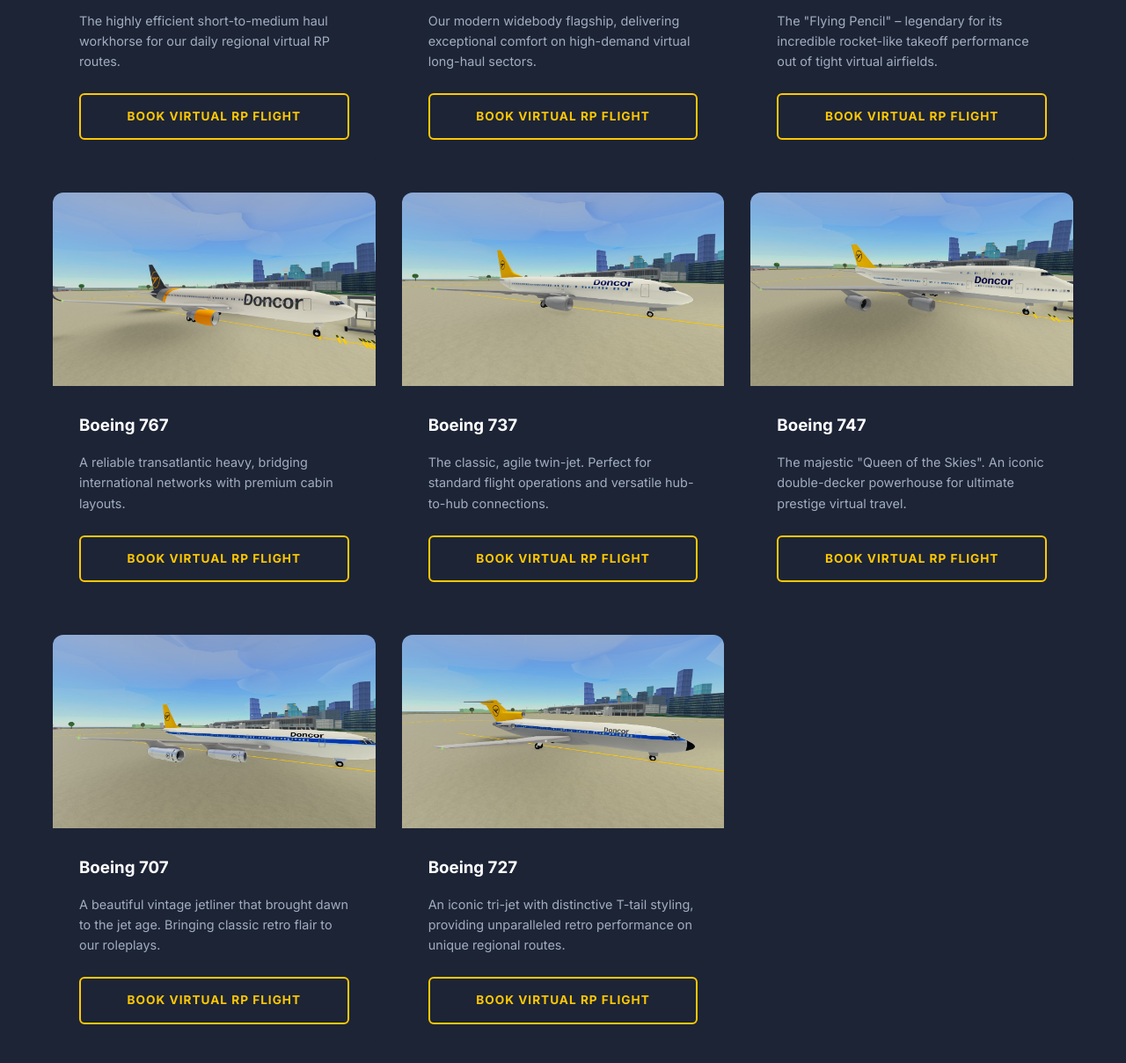
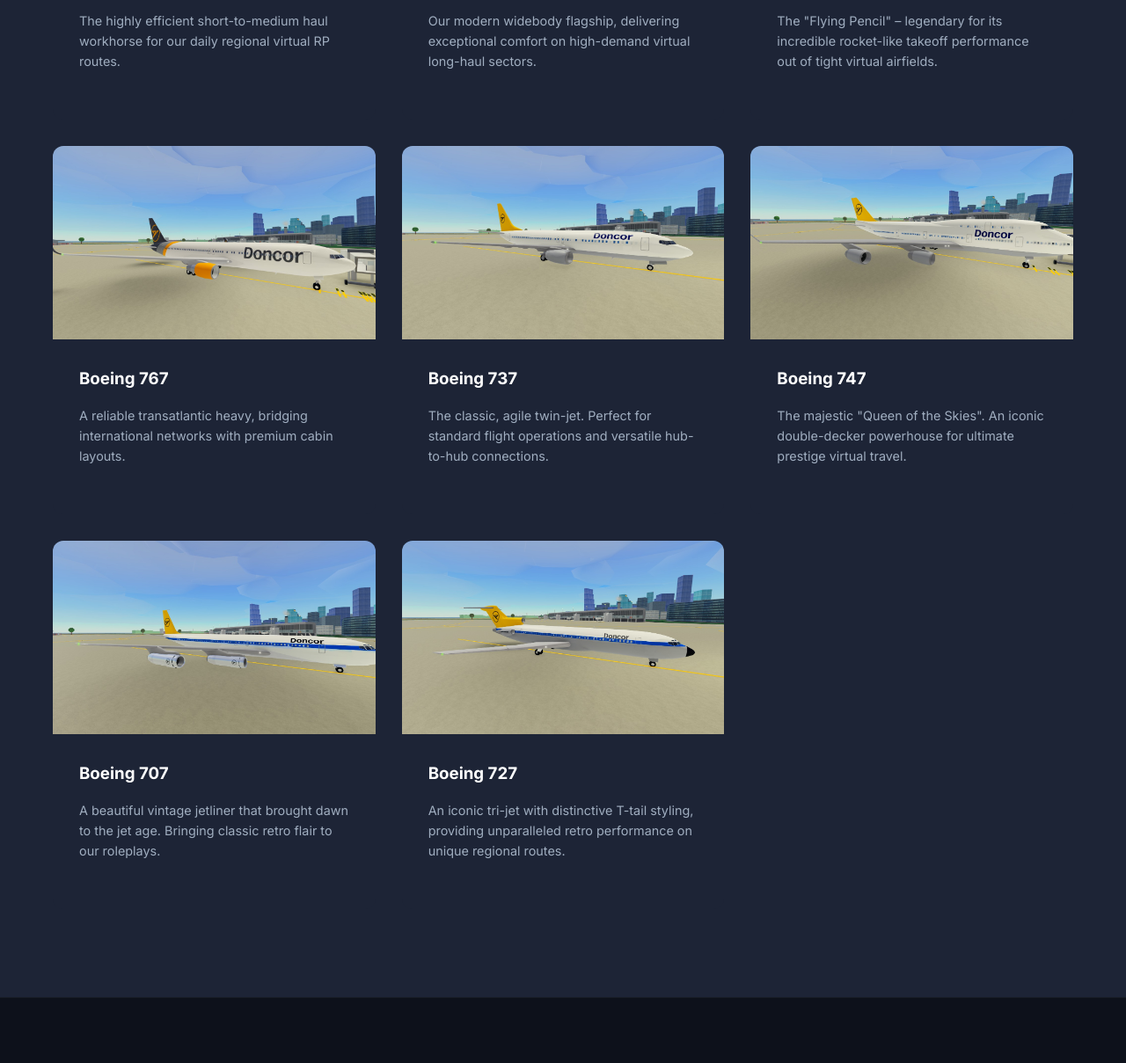
Before and after one commit to niklas-karoli/doncor, a plain HTML site: page index.html in a window 1280 px wide. Shown: the part 2911-4120 px from the top of the page at 88% size. Drawn offline with nearby package versions, Linux system fonts and the light colour scheme; no server answers.

Commit message:
Update index.html

```diff
--- a/index.html
+++ b/index.html
@@ -199,7 +199,6 @@
                     <div class="card-body">
                         <h3>Airbus A320</h3>
                         <p>The highly efficient short-to-medium haul workhorse for our daily regional virtual RP routes.</p>
-                        <a href="discord/" class="btn btn-outline" style="width: 100%;">Book Virtual RP Flight</a>
                     </div>
                 </div>
 
@@ -208,7 +207,6 @@
                     <div class="card-body">
                         <h3>Airbus A330</h3>
                         <p>Our modern widebody flagship, delivering exceptional comfort on high-demand virtual long-haul sectors.</p>
-                        <a href="discord/" class="btn btn-outline" style="width: 100%;">Book Virtual RP Flight</a>
                     </div>
                 </div>
 
@@ -217,7 +215,6 @@
                     <div class="card-body">
                         <h3>Boeing 757</h3>
                         <p>The "Flying Pencil" – legendary for its incredible rocket-like takeoff performance out of tight virtual airfields.</p>
-                        <a href="discord/" class="btn btn-outline" style="width: 100%;">Book Virtual RP Flight</a>
                     </div>
                 </div>
 
@@ -226,7 +223,6 @@
                     <div class="card-body">
                         <h3>Boeing 767</h3>
                         <p>A reliable transatlantic heavy, bridging international networks with premium cabin layouts.</p>
-                        <a href="discord/" class="btn btn-outline" style="width: 100%;">Book Virtual RP Flight</a>
                     </div>
                 </div>
 
@@ -235,7 +231,6 @@
                     <div class="card-body">
                         <h3>Boeing 737</h3>
                         <p>The classic, agile twin-jet. Perfect for standard flight operations and versatile hub-to-hub connections.</p>
-                        <a href="discord/" class="btn btn-outline" style="width: 100%;">Book Virtual RP Flight</a>
                     </div>
                 </div>
 
@@ -244,7 +239,6 @@
                     <div class="card-body">
                         <h3>Boeing 747</h3>
                         <p>The majestic "Queen of the Skies". An iconic double-decker powerhouse for ultimate prestige virtual travel.</p>
-                        <a href="discord/" class="btn btn-outline" style="width: 100%;">Book Virtual RP Flight</a>
                     </div>
                 </div>
 
@@ -253,7 +247,6 @@
                     <div class="card-body">
                         <h3>Boeing 707</h3>
                         <p>A beautiful vintage jetliner that brought dawn to the jet age. Bringing classic retro flair to our roleplays.</p>
-                        <a href="discord/" class="btn btn-outline" style="width: 100%;">Book Virtual RP Flight</a>
                     </div>
                 </div>
 
@@ -262,7 +255,6 @@
                     <div class="card-body">
                         <h3>Boeing 727</h3>
                         <p>An iconic tri-jet with distinctive T-tail styling, providing unparalleled retro performance on unique regional routes.</p>
-                        <a href="discord/" class="btn btn-outline" style="width: 100%;">Book Virtual RP Flight</a>
                     </div>
                 </div>
             </div>
```
